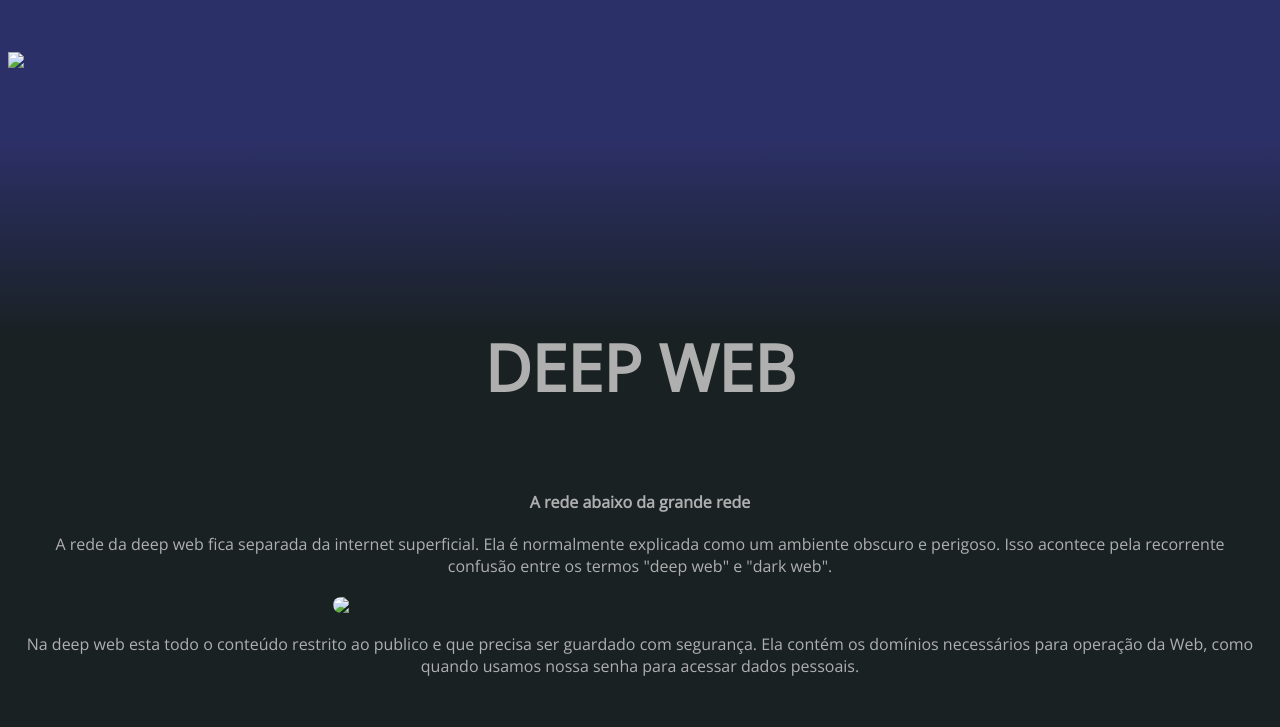
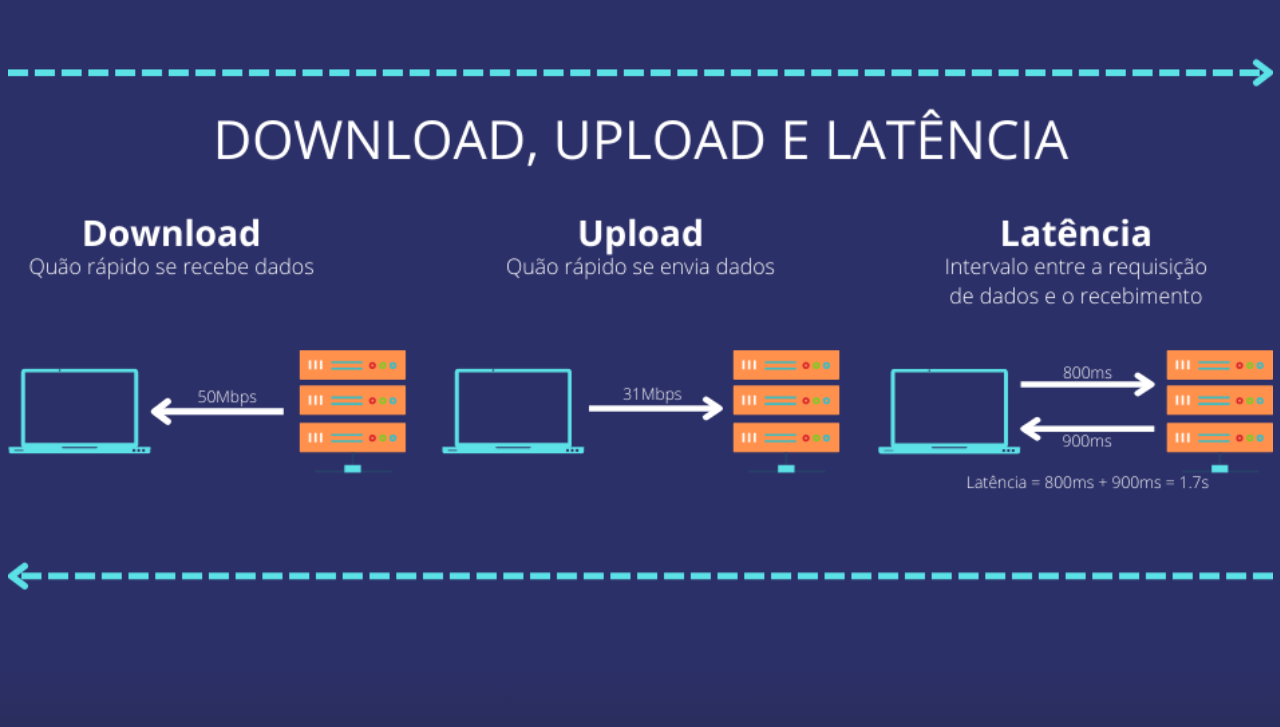
Before and after one commit to Tiegow/Internet, a plain HTML site: page Index.html in a window 1280 px wide. Shown: the part 3753-4480 px from the top of the page. Drawn offline with nearby package versions, Linux system fonts and the light colour scheme; some packages are replaced by stand-ins of ours; the site is published under a folder, as on GitHub Pages, so addresses that start at the root find nothing.

Commit message:
corrigindo imagens

```diff
--- a/Index.html
+++ b/Index.html
@@ -198,7 +198,7 @@
                 </div><!--mapa-->
                 <div class="clear"></div>
 
-                <img src="/imagens/latencia.png" style="width: 100%; margin-top: 50px; border-radius: 0;"/>
+                <img src="imagens/latencia.png" style="width: 100%; margin-top: 50px; border-radius: 0;"/>
 
             </div><!--center-->
         </section><!--sessão de formulário-->
@@ -211,7 +211,7 @@
 
                 <h4>A rede abaixo da grande rede</h4>
                 <p>A rede da deep web fica separada da internet superficial. Ela é normalmente explicada como um ambiente obscuro e perigoso. Isso acontece pela recorrente confusão entre os termos "deep web" e "dark web".</p>
-                <img src="/imagens/iceberg.png" style="width: 50%; margin: 0 auto; display: block; border-radius: 20px;"/>
+                <img src="imagens/iceberg.png" style="width: 50%; margin: 0 auto; display: block; border-radius: 20px;"/>
                 <p>Na deep web esta todo o conteúdo restrito ao publico e que precisa ser guardado com segurança. Ela contém os domínios necessários para operação da Web, como quando usamos nossa senha para acessar dados pessoais.</p>
             </div>
         </section><!--deep-->
```
